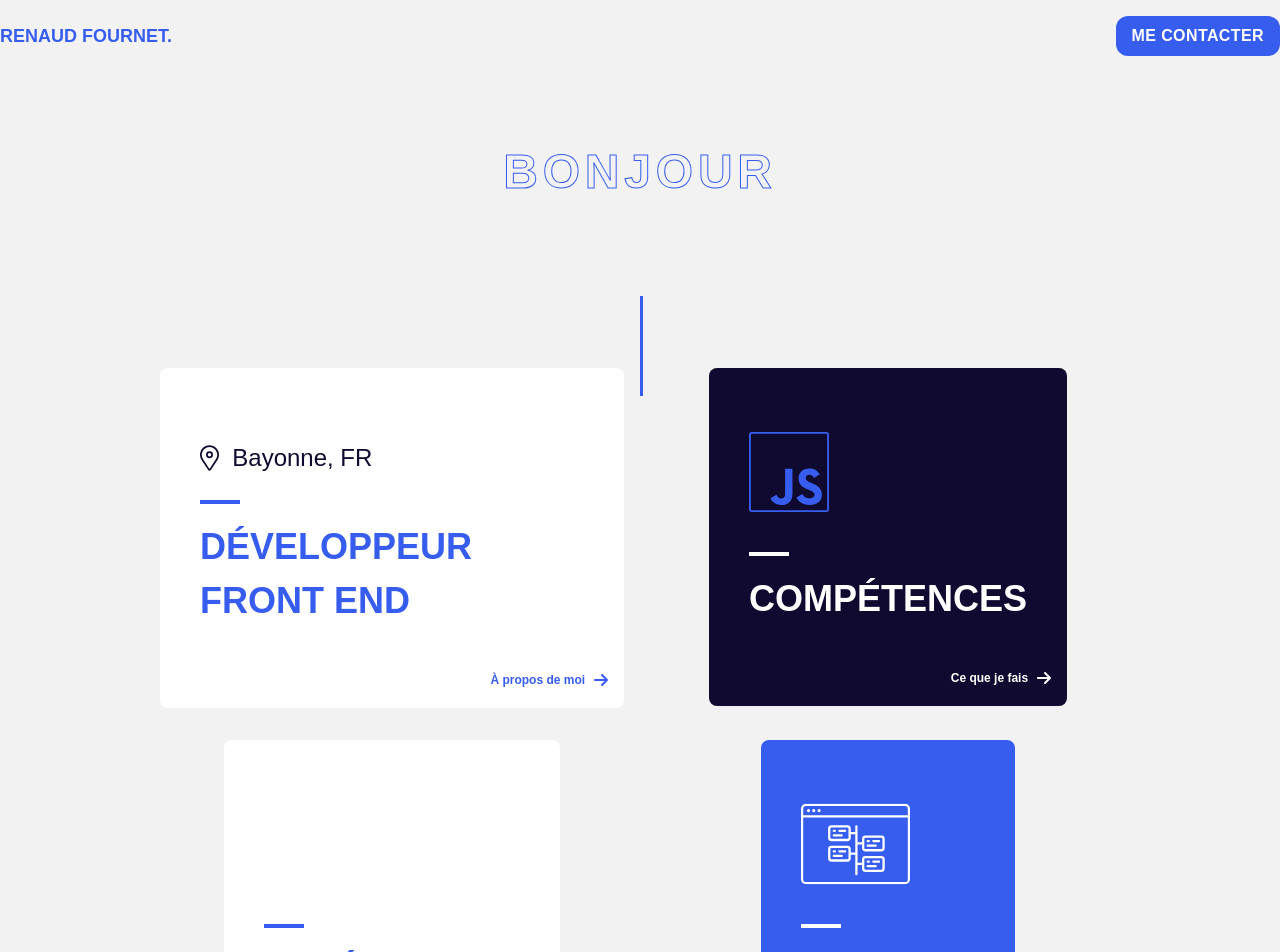
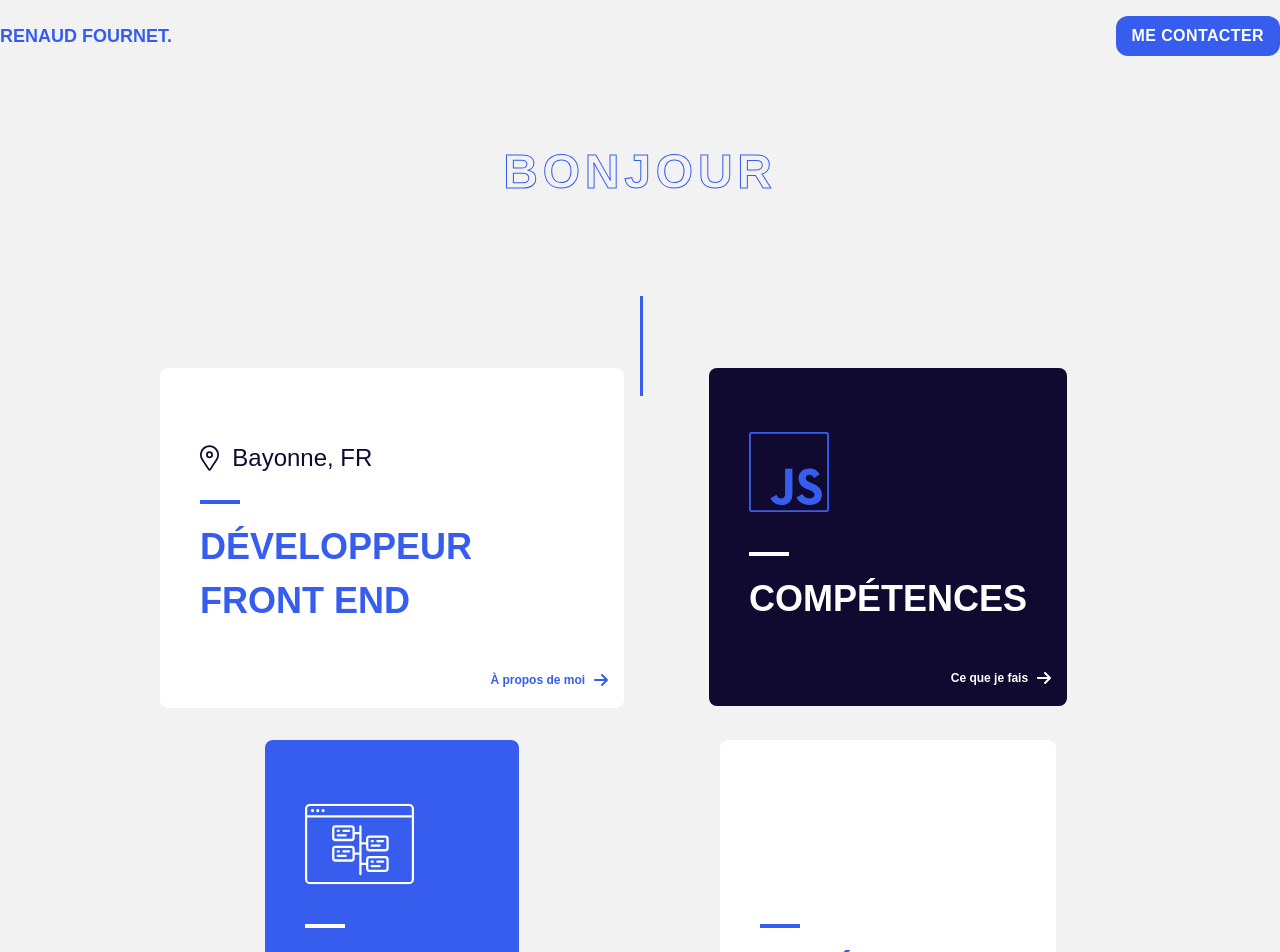
Before and after one commit to renaudfournet/website-resume, a React (Create React App) app: page / in a window 1280 px wide. Shown: the top 952 px of the page. Built offline with nearby package versions, Linux system fonts and the light colour scheme.

Commit message:
switch card

```diff
--- a/src/components/Home.tsx
+++ b/src/components/Home.tsx
@@ -52,10 +52,10 @@ function Home(props: any) {
             <Description />
           </div>
           <div>
-            <Experience />
+            <Portfolio />
           </div>
           <div>
-            <Portfolio />
+            <Experience />
           </div>
           <div className="lg:mb-10">
             <Etudes />
```
